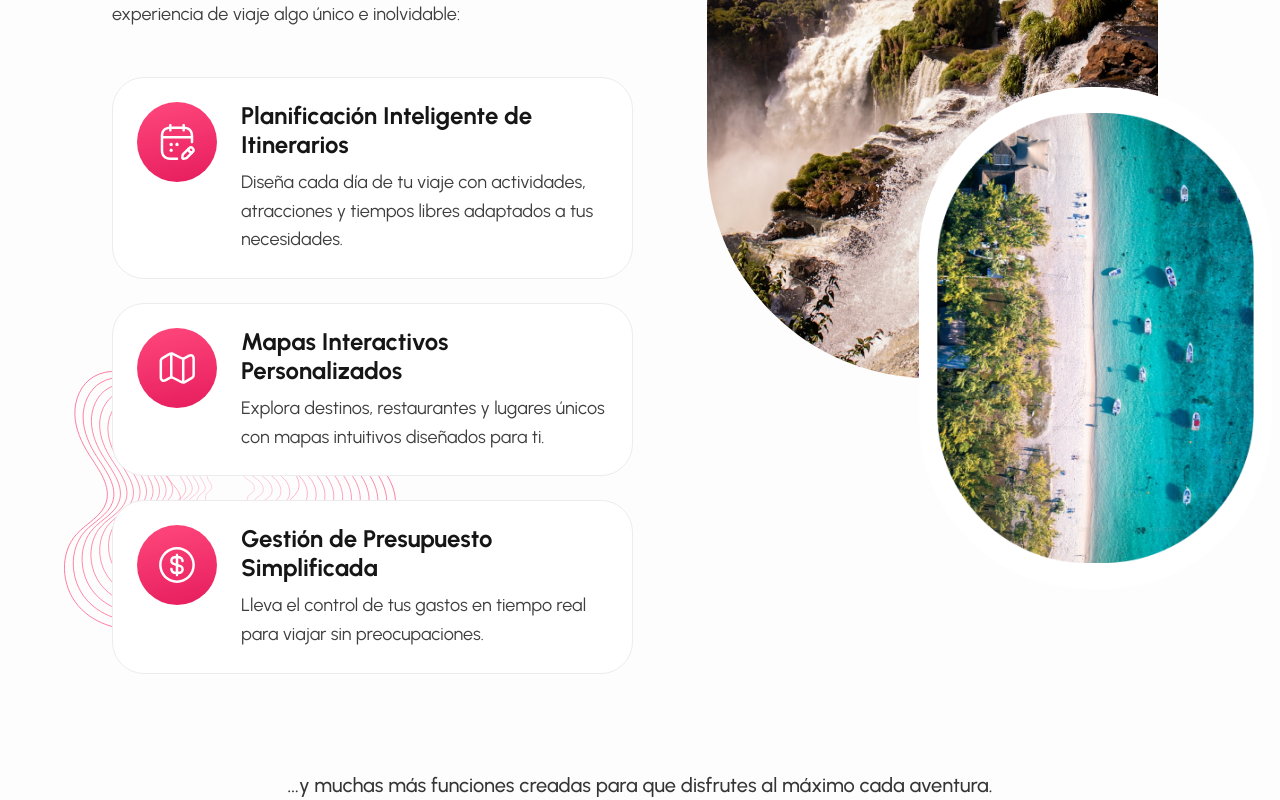
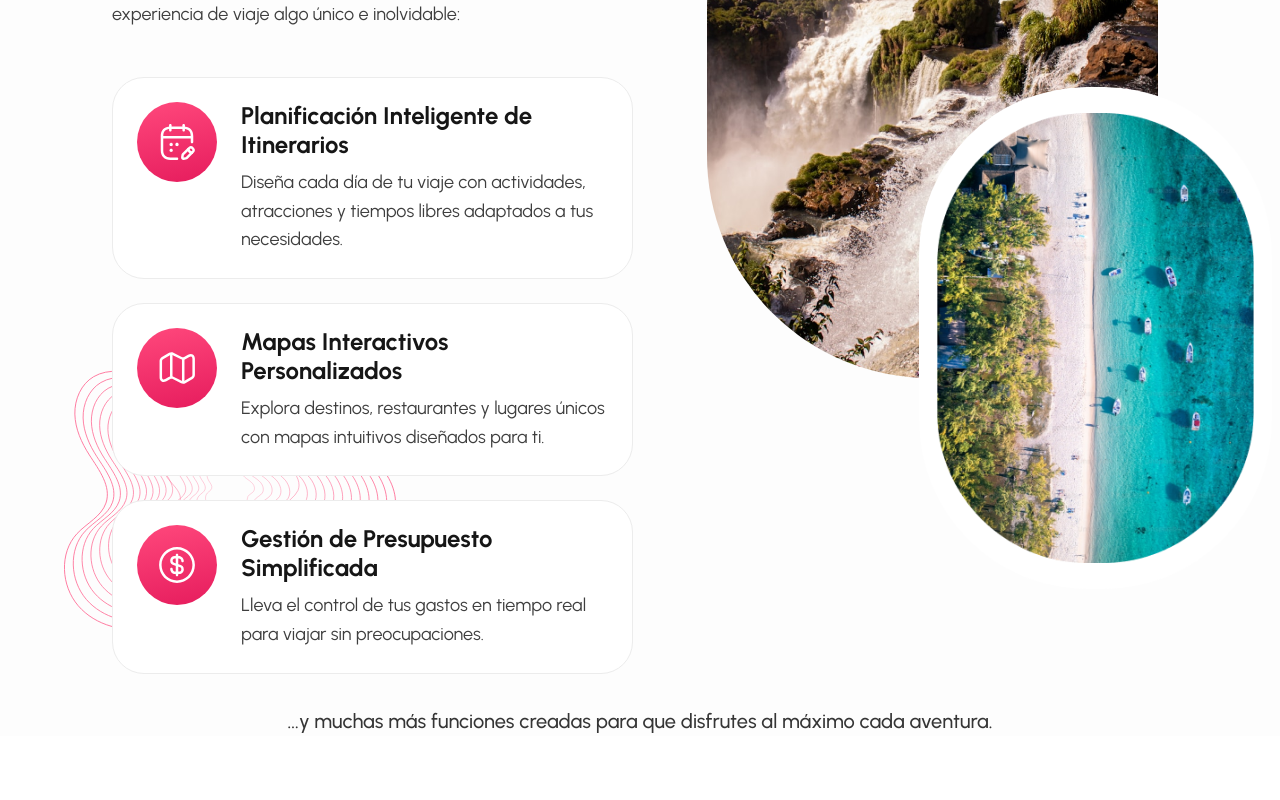
Before and after one commit to Ignacio918/viajes-app, a React (Vite) app in the folder viajes-app/: page / in a window 1280 px wide. Shown: the part 1191-1991 px from the top of the page. After the commit the page ends 1927 px from the top, so only its background shows below. Built offline with nearby package versions, Linux system fonts and the light colour scheme; a web font is replaced by a local one.

Commit message:
arreglos en ui beneficios

```diff
--- a/viajes-app/src/pages/Benefits.tsx
+++ b/viajes-app/src/pages/Benefits.tsx
@@ -98,10 +98,11 @@ const Benefits = () => {
           />
         </div>
 
-        {/* Texto final */}
-        <p className="bottom-text">
-          ...y muchas más funciones creadas para que disfrutes al máximo cada aventura.
-        </p>
+        <div className="text-container">
+          <p className="bottom-text">
+            ...y muchas más funciones creadas para que disfrutes al máximo cada aventura.
+          </p>
+        </div>
       </div>
     </section>
   );
--- a/viajes-app/src/styles/Benefits.css
+++ b/viajes-app/src/styles/Benefits.css
@@ -10,8 +10,6 @@
   background: #FDFDFD;
   position: relative;
   overflow: hidden;
-  display: flex;
-  flex-direction: column;
 }
 
 .main-content-container {
@@ -19,8 +17,7 @@
   width: 100%;
   max-width: 1440px;
   margin: 0 auto;
-  padding: 64px 112px;
-  flex: 1;
+  padding: 64px 112px 0 112px;
 }
 
 /* Frame 52 - Contenido izquierdo */
@@ -63,7 +60,6 @@
 .Frame44 {
   @apply flex flex-col;
   gap: 24px;
-  margin-bottom: 0;
 }
 
 .benefit-card {
@@ -200,11 +196,15 @@
   @apply w-full h-full;
 }
 
+.text-container {
+  width: 100%;
+  padding-top: 32px;
+  text-align: center;
+}
+
 .bottom-text {
-  margin: 32px auto 0;
-  padding: 0;
-  width: max-content;
   @apply text-[20px] font-urbanist font-medium text-[#353535];
+  margin: 0;
 }
 
 /* Media queries */
```
